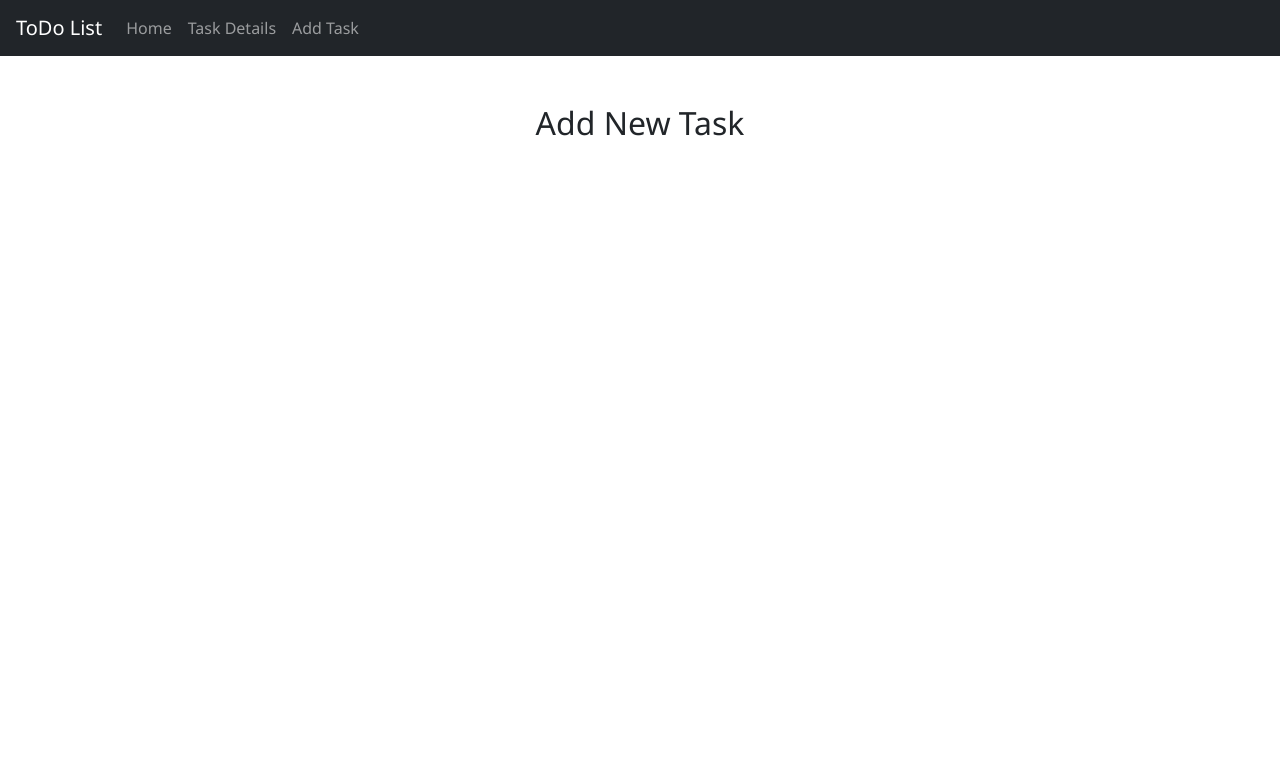
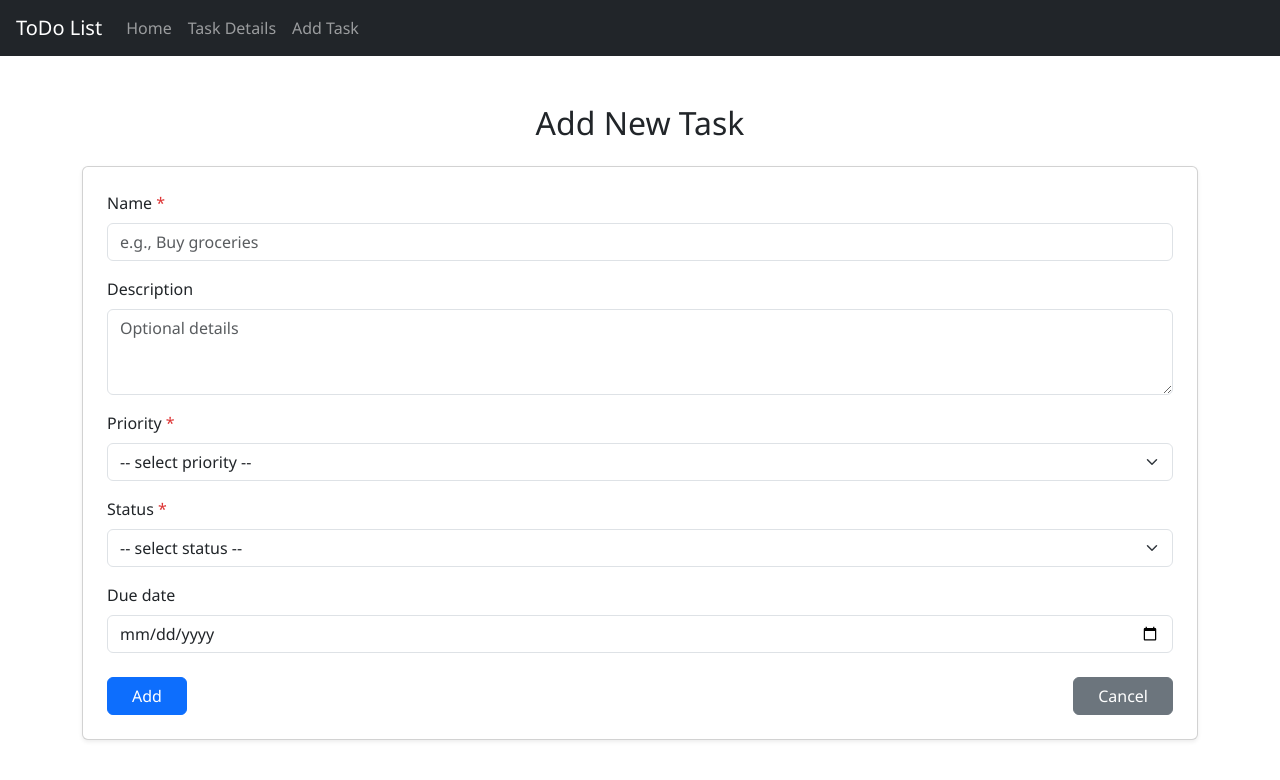
Before and after one commit to NathanMurdica/ToDoList, a Vue app in the folder frontend/: page /add in a window 1280 px wide. Shown: the top 780 px of the page. Built offline with nearby package versions, Linux system fonts and the light colour scheme.

Commit message:
Merged TaskAdd into main

```diff
--- a/frontend/src/components/TaskAdd.vue
+++ b/frontend/src/components/TaskAdd.vue
@@ -1,11 +1,153 @@
 <template>
   <div class="container py-5">
     <h2 class="text-center mb-4">Add New Task</h2>
-    <!-- content goes here -->
+
+    <div class="card p-4 shadow-sm">
+      <form @submit.prevent="onSubmit" class="form">
+        <div class="form-row mb-3">
+          <label for="name" class="form-label">Name<span class="req">*</span></label>
+          <input
+            id="name"
+            v-model.trim="form.name"
+            type="text"
+            class="form-control"
+            placeholder="e.g., Buy groceries"
+          />
+          <p v-if="errors.name" class="text-danger small">{{ errors.name }}</p>
+        </div>
+
+        <div class="form-row mb-3">
+          <label for="description" class="form-label">Description</label>
+          <textarea
+            id="description"
+            v-model.trim="form.description"
+            class="form-control"
+            rows="3"
+            placeholder="Optional details"
+          ></textarea>
+        </div>
+
+        <div class="form-row mb-3">
+          <label for="priority" class="form-label">Priority<span class="req">*</span></label>
+          <select id="priority" v-model="form.priority" class="form-select">
+            <option disabled value="">-- select priority --</option>
+            <option value="low">Low</option>
+            <option value="medium">Medium</option>
+            <option value="high">High</option>
+          </select>
+          <p v-if="errors.priority" class="text-danger small">{{ errors.priority }}</p>
+        </div>
+
+        <div class="form-row mb-3">
+          <label for="status" class="form-label">Status<span class="req">*</span></label>
+          <select id="status" v-model="form.status" class="form-select">
+            <option disabled value="">-- select status --</option>
+            <option value="todo">To do</option>
+            <option value="in_progress">In progress</option> <!-- underscore -->
+            <option value="done">Done</option>
+          </select>
+          <p v-if="errors.status" class="text-danger small">{{ errors.status }}</p>
+        </div>
+
+        <div class="form-row mb-4">
+          <label for="dueDate" class="form-label">Due date</label>
+          <input id="dueDate" v-model="form.dueDate" type="date" class="form-control" />
+        </div>
+
+        <div class="d-flex justify-content-between">
+          <button type="submit" class="btn btn-primary px-4">Add</button>
+          <button type="button" class="btn btn-secondary px-4" @click="goHome">Cancel</button>
+        </div>
+      </form>
+    </div>
   </div>
 </template>
 
 <script setup>
-import { ref, computed, onMounted, watch } from "vue";
+import { ref, onMounted } from "vue"
+import { useRouter } from "vue-router"
+import Task from "../utils/task.js"
 
+const router = useRouter()
+
+const tasks = ref([])
+const form = ref({
+  name: "",
+  description: "",
+  priority: "",
+  status: "",
+  dueDate: ""
+})
+const errors = ref({ name: "", priority: "", status: "" })
+
+function loadTasks() {
+  try {
+    const saved = localStorage.getItem("tasks")
+    const parsed = saved ? JSON.parse(saved) : []
+    tasks.value = Array.isArray(parsed) ? parsed.map(obj => Task.fromJSON(obj)) : []
+  } catch {
+    tasks.value = []
+  }
+}
+
+function saveTasks() {
+  localStorage.setItem("tasks", JSON.stringify(tasks.value))
+}
+
+function validate() {
+  errors.value = { name: "", priority: "", status: "" }
+  let ok = true
+  if (!form.value.name.trim()) {
+    errors.value.name = "Name is required."
+    ok = false
+  }
+  if (!form.value.priority) {
+    errors.value.priority = "Priority is required."
+    ok = false
+  }
+  if (!form.value.status) {
+    errors.value.status = "Status is required."
+    ok = false
+  }
+  return ok
+}
+
+function normalizeDate(v) {
+  return v ? v : null
+}
+
+function onSubmit() {
+  if (!validate()) return
+
+  const payload = {
+    name: form.value.name.trim(),
+    description: form.value.description.trim() || "",
+    priority: form.value.priority,
+    status: form.value.status,
+    dueDate: normalizeDate(form.value.dueDate)
+  }
+
+  const newTask = new Task(payload)
+  tasks.value.push(newTask)
+  saveTasks()
+
+  form.value = { name: "", description: "", priority: "", status: "", dueDate: "" }
+  router.push("/")
+}
+
+function goHome() {
+  router.push("/")
+}
+
+onMounted(loadTasks)
 </script>
+
+<style scoped>
+.req {
+  color: #d33;
+  margin-left: 0.25rem;
+}
+.text-danger {
+  color: #d33;
+}
+</style>
```
